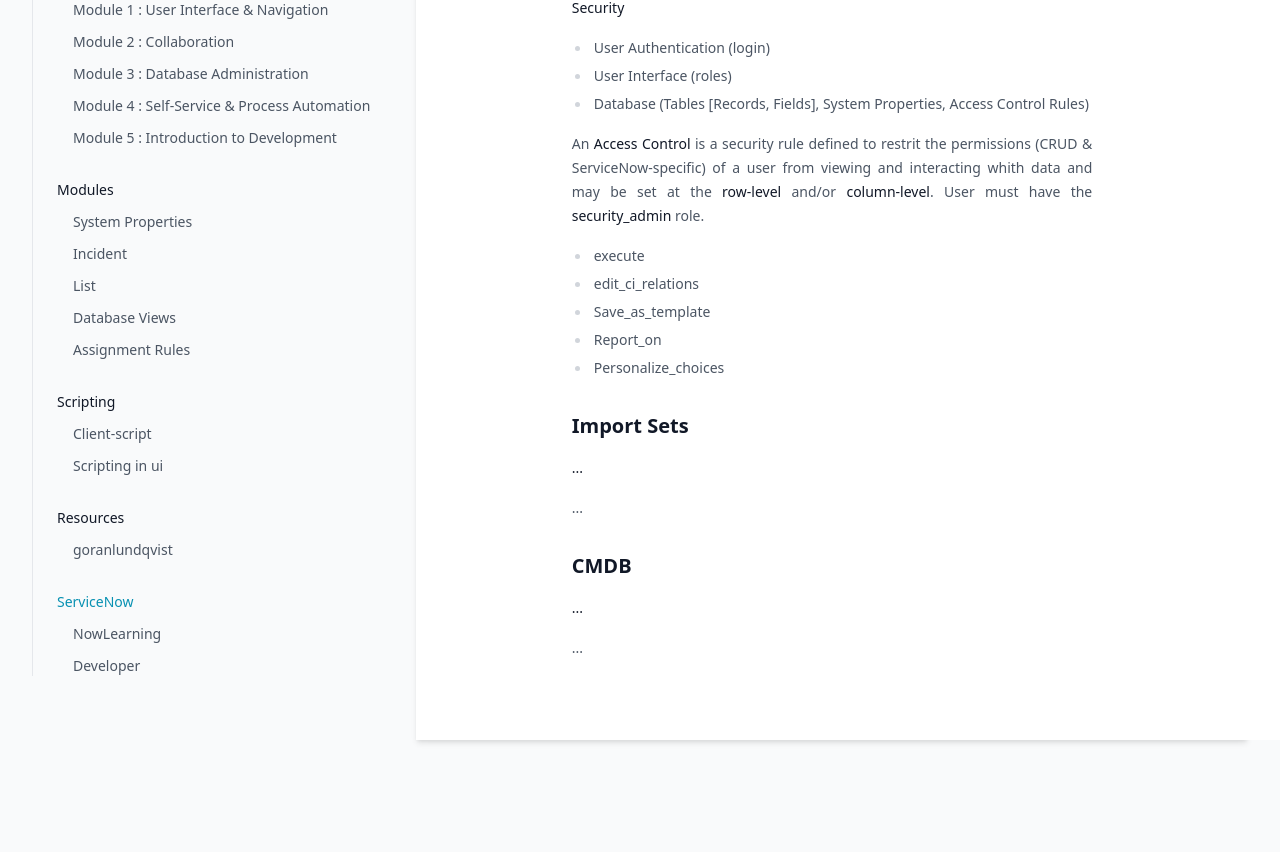
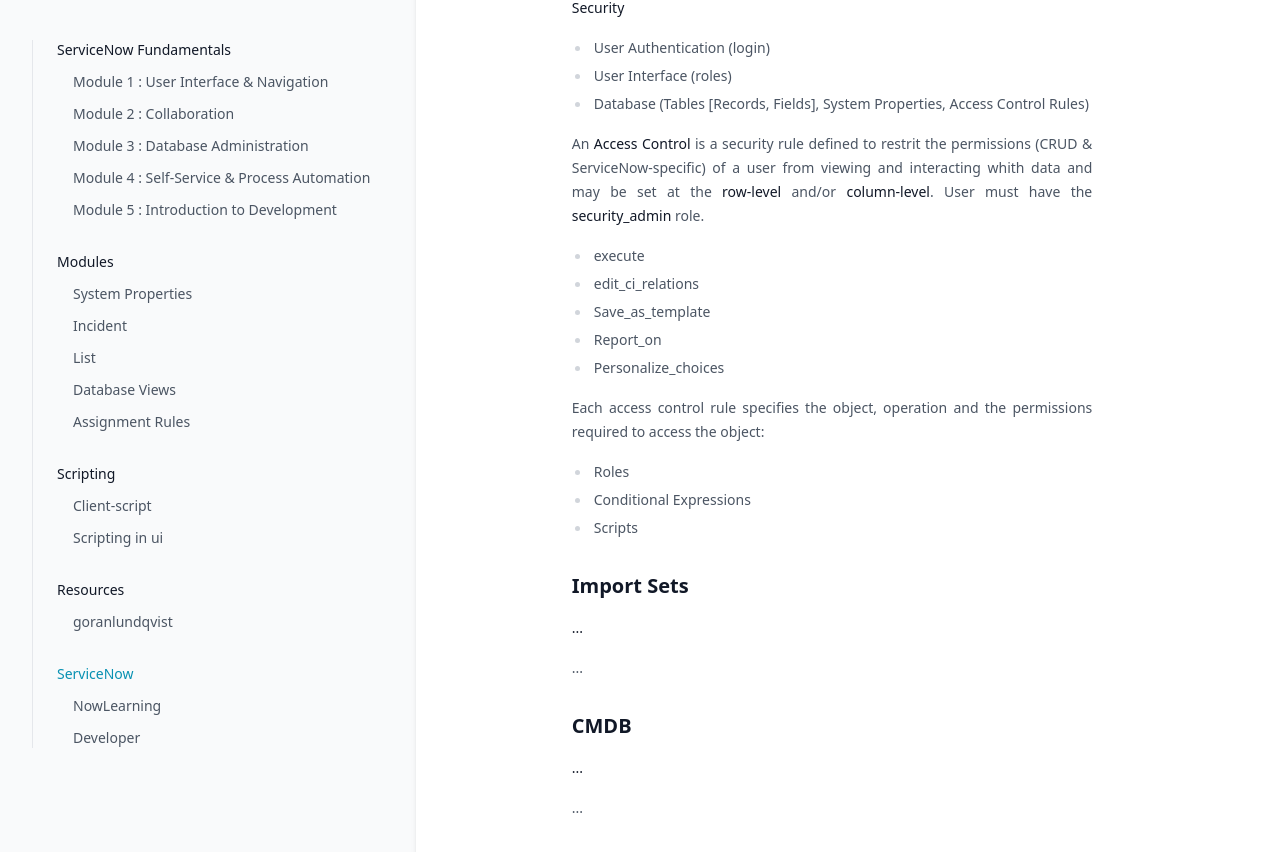
Before and after one commit to greglejeune/ebook, a Jekyll site: the page built from _servicenow/2021-11-01-snf-module3.md, in a window 1280 px wide and 900 px high, scrolled down 1646 px. Shown: the top 852 px of the window. Built offline with Jekyll 4.4.1, drawn with Linux system fonts in a browser that asks for light colours.

Commit message:
Update 2021-11-01-snf-module3.md

```diff
--- a/_servicenow/2021-11-01-snf-module3.md
+++ b/_servicenow/2021-11-01-snf-module3.md
@@ -92,6 +92,16 @@ category: snf
   <li>Personalize_choices</li>
 </ul>
 
+<p style="text-align: justify;">
+    Each access control rule specifies the object, operation and the permissions required to access the object:
+</p>
+
+<ul>
+  <li>Roles</li>
+  <li>Conditional Expressions</li>
+  <li>Scripts</li>
+</ul>
+
 <h2>Import Sets</h2>
 
 <p style="text-align: justify;"><strong>...</strong></p>
```
